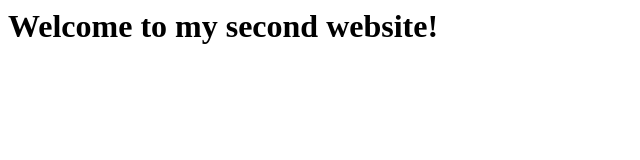
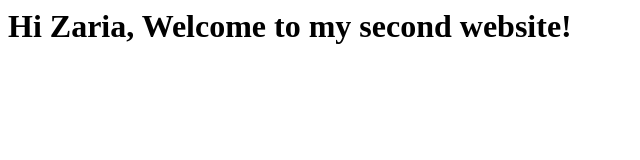
Before and after one commit to Amar941299/Second-website, a plain HTML site: page index.html in a window 1280 px wide. Shown: the whole page, without its empty margins (0-640 px from the left). Drawn offline with Linux system fonts and the light colour scheme.

Commit message:
Update index.html

```diff
--- a/index.html
+++ b/index.html
@@ -3,6 +3,6 @@
         <title>My Second Website</title>
     </head>
     <body>
-        <h1>Welcome to my second website!</h1>
+        <h1>Hi Zaria, Welcome to my second website!</h1>
     </body>
 </html>
```
